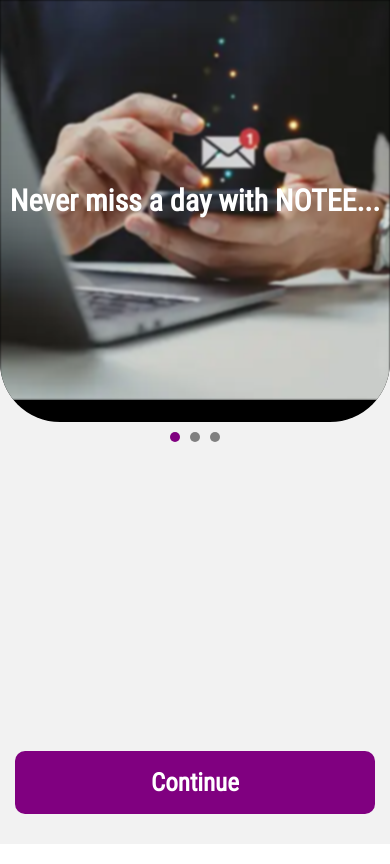
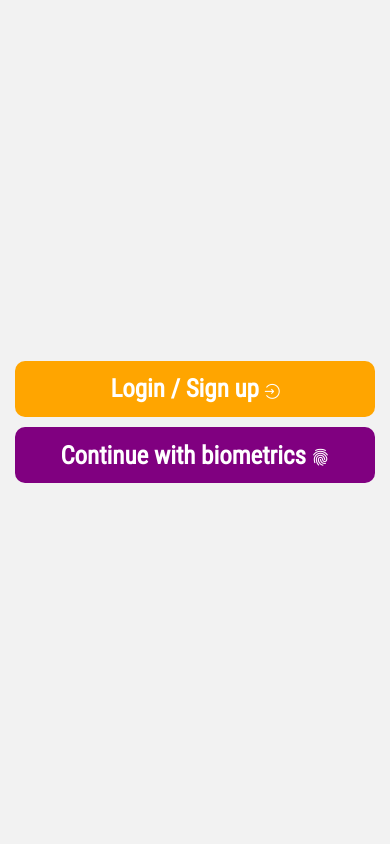
Before and after one commit to AdebayoBunmiSolomon/Noted, a React Native app: screen /Login in a window 390 px wide. Built offline with nearby package versions, Linux system fonts and the light colour scheme.

Commit message:
Login and sign up designs

```diff
--- a/src/components/Carousel.tsx
+++ b/src/components/Carousel.tsx
@@ -8,12 +8,13 @@
   ImageBackground,
   Dimensions,
 } from "react-native";
-import { carouselStyle } from "./ComponentStyle";
+import { carouselStyle } from "./style/ComponentStyle";
 import { StackActions } from "@react-navigation/native";
 import { useFonts } from "expo-font";
 
 const Carousel = ({ navigation }: any) => {
   const screenWidth = Dimensions.get("window").width;
+  const screenHeight = Dimensions.get("window").height;
   const [activeIndex, setActiveIndex] = useState(0);
   const flatListRef = useRef<FlatList>(null);
   const [text, setText] = useState("");
@@ -77,7 +78,7 @@
   }
 
   const clickMe = () => {
-    navigation.dispatch(StackActions.replace("Tab", {}));
+    navigation.dispatch(StackActions.replace("Login", {}));
   };
 
   const renderItem = ({ item, index }: any) => {
@@ -87,7 +88,7 @@
           blurRadius={1}
           source={item.image}
           style={{
-            height: 400,
+            height: screenHeight / 1.7,
             width: screenWidth,
             justifyContent: "center",
             alignItems: "center",
@@ -109,11 +110,10 @@
 
   const handleScroll = (event: any) => {
     const scrollPosition = event.nativeEvent.contentOffset.x;
-    //console.log(scrollPosition);
 
     const index = scrollPosition / screenWidth;
-    //console.log(index);
     setActiveIndex(index);
+    changeText(activeIndex)
   };
 
   const renderDotIndicators = () => {
@@ -145,7 +145,7 @@
   };
 
   return (
-    <SafeAreaView style={carouselStyle.container}>
+    <View style={carouselStyle.container}>
       <View style={carouselStyle.imageFlatListView}>
         <FlatList
           data={carouselData}
@@ -169,7 +169,7 @@
           <Text style={carouselStyle.buttonText}>Continue</Text>
         </TouchableOpacity>
       </View>
-    </SafeAreaView>
+    </View>
   );
 };
 
--- a/src/components/ComponentStyle.tsx
+++ b/src/components/style/ComponentStyle.tsx
@@ -6,7 +6,6 @@
 export const carouselStyle = StyleSheet.create({
   //styling goes here
   container: {
-    marginTop: Platform.OS === "android" ? 50 : 0,
     display: "flex",
     alignItems: "center",
   },
@@ -23,7 +22,7 @@
     display: "flex",
     justifyContent: "flex-end",
     alignItems: "center",
-    height: screenHeight / 2,
+    height: screenHeight / 2.05,
     width: screenWidth,
   },
   buttonText: {
@@ -35,7 +34,7 @@
   imageFlatListView: {
     display: "flex",
     backgroundColor: "black",
-    height: screenHeight / 2,
+    height: screenHeight / 1.7,
     overflow: "hidden",
     width: screenWidth,
     borderBottomLeftRadius: 60,
--- a/src/navigations/screen/Screen.tsx
+++ b/src/navigations/screen/Screen.tsx
@@ -2,20 +2,24 @@
 import { createNativeStackNavigator } from "@react-navigation/native-stack";
 import Carousel from "../../components/Carousel";
 import Tab from "../tab/Tab";
+import Login from "../../screens/pages/Login";
+import SignUp from "../../screens/pages/SignUp";
 
 const Stacks = createNativeStackNavigator();
 
 const Screen = () => {
   return (
     <Stacks.Navigator screenOptions={{ headerShown: false }}>
-      <Stacks.Screen name='Carousel' component={Carousel} />
+      <Stacks.Screen name="Carousel" component={Carousel} />
       <Stacks.Screen
-        name='Tab'
+        name="Tab"
         component={Tab}
         options={{
           animation: "slide_from_right",
         }}
       />
+      <Stacks.Screen name="Login" component={Login} />
+      <Stacks.Screen name="SignUp" component={SignUp} />
     </Stacks.Navigator>
   );
 };
--- a/src/screens/pages/Login.tsx
+++ b/src/screens/pages/Login.tsx
@@ -0,0 +1,47 @@
+import React from "react";
+import { SafeAreaView, View, Text, TouchableOpacity } from "react-native";
+import { loginStyle } from "./style/PagesStyle";
+import { useFonts } from "expo-font";
+import Icon from "react-native-vector-icons/AntDesign";
+import Icon2 from "react-native-vector-icons/Ionicons";
+import { StackActions } from "@react-navigation/native";
+
+const Login = ({ navigation }: any) => {
+  const [loaded] = useFonts({
+    "RobotoCondensed-Regular": require("../../../assets/fonts/RobotoCondensed-Regular.ttf"),
+  });
+
+  if (!loaded) {
+    return null;
+  }
+
+  const loginOrSignUp = () => {
+    navigation.dispatch(StackActions.replace("SignUp", {}));
+  };
+
+  return (
+    <SafeAreaView style={loginStyle.container}>
+      <View style={loginStyle.loginButtonView}>
+        <TouchableOpacity
+          style={loginStyle.loginButton}
+          onPress={loginOrSignUp}
+        >
+          <Text style={loginStyle.buttonText}>
+            Login / Sign up <Icon name="login" size={15} />
+          </Text>
+        </TouchableOpacity>
+      </View>
+
+      <View style={loginStyle.biometricsButtonView}>
+        <TouchableOpacity style={loginStyle.biometricsButton}>
+          <Text style={loginStyle.buttonText}>
+            Continue with biometrics{" "}
+            <Icon2 name="finger-print-sharp" size={18} />
+          </Text>
+        </TouchableOpacity>
+      </View>
+    </SafeAreaView>
+  );
+};
+
+export default Login;
--- /dev/null
+++ b/src/screens/pages/SignUp.tsx
@@ -0,0 +1,103 @@
+import React, { useRef } from "react";
+import {
+  SafeAreaView,
+  View,
+  Text,
+  TouchableOpacity,
+  TextInput,
+} from "react-native";
+import { signUpStyle } from "./style/PagesStyle";
+import Icon from "react-native-vector-icons/Ionicons";
+import PasswordIcon from "react-native-vector-icons/FontAwesome5";
+
+const SignUp = () => {
+  const ref_input2 = useRef<TextInput>(null);
+  const ref_input3 = useRef<TextInput>(null);
+  const ref_input4 = useRef<TextInput>(null);
+
+  return (
+    <SafeAreaView style={signUpStyle.container}>
+      <View style={signUpStyle.header}>
+        <View>
+          <TouchableOpacity style={signUpStyle.bckArrowBtn}>
+            <Text>
+              <Icon name="arrow-back" size={30} color={"purple"} />
+            </Text>
+          </TouchableOpacity>
+        </View>
+
+        <View style={signUpStyle.headerTextView}>
+          <Text style={signUpStyle.headerText}>Sign Up</Text>
+        </View>
+      </View>
+
+      <View style={signUpStyle.formView}>
+        <View>
+          <PasswordIcon name="user-lock" size={60} color={"purple"} />
+        </View>
+
+        <View style={signUpStyle.formTextInputView}>
+          <View>
+            <TextInput
+              autoFocus={true}
+              style={signUpStyle.formTextInput}
+              keyboardType={"number-pad"}
+              maxLength={1}
+              selectTextOnFocus={false}
+              secureTextEntry={true}
+              returnKeyType={"next"}
+              onSubmitEditing={() => ref_input2.current?.focus()}
+              blurOnSubmit={false}
+            />
+          </View>
+          <View>
+            <TextInput
+              style={signUpStyle.formTextInput}
+              keyboardType={"number-pad"}
+              maxLength={1}
+              selectTextOnFocus={false}
+              secureTextEntry={true}
+              returnKeyType={"next"}
+              onSubmitEditing={() => ref_input3.current?.focus()}
+              ref={ref_input2}
+            />
+          </View>
+          <View>
+            <TextInput
+              style={signUpStyle.formTextInput}
+              keyboardType={"number-pad"}
+              maxLength={1}
+              selectTextOnFocus={false}
+              secureTextEntry={true}
+              returnKeyType={"next"}
+              onSubmitEditing={() => ref_input4.current?.focus()}
+              ref={ref_input3}
+            />
+          </View>
+          <View>
+            <TextInput
+              style={signUpStyle.formTextInput}
+              keyboardType={"number-pad"}
+              maxLength={1}
+              selectTextOnFocus={false}
+              secureTextEntry={true}
+              returnKeyType={"next"}
+              onSubmitEditing={() => {
+                //do some actions here
+              }}
+              ref={ref_input4}
+            />
+          </View>
+        </View>
+
+        <View style={signUpStyle.registerBtnView}>
+          <TouchableOpacity style={signUpStyle.registerBtn}>
+            <Text style={signUpStyle.registerBtnText}>Register</Text>
+          </TouchableOpacity>
+        </View>
+      </View>
+    </SafeAreaView>
+  );
+};
+
+export default SignUp;
--- /dev/null
+++ b/src/screens/pages/style/PagesStyle.tsx
@@ -0,0 +1,131 @@
+import React from "react";
+import { BackHandler, Dimensions, Platform, StyleSheet } from "react-native";
+
+const screenHeight = Dimensions.get("window").height;
+const screenWidth = Dimensions.get("window").width;
+
+export const loginStyle = StyleSheet.create({
+  //Styling goes here...
+  container: {
+    display: "flex",
+    flex: 1,
+    justifyContent: "center",
+    alignItems: "center",
+  },
+  buttonText: {
+    color: "white",
+    fontSize: Platform.OS === "android" ? 17 : 25,
+    fontFamily: "RobotoCondensed-Regular",
+    fontWeight: "bold",
+  },
+  loginButtonView: {
+    display: "flex",
+    justifyContent: "center",
+    alignItems: "center",
+  },
+  loginButton: {
+    backgroundColor: "orange",
+    width: screenWidth - 30,
+    height: screenHeight / 15,
+    justifyContent: "center",
+    alignItems: "center",
+    borderRadius: 10,
+  },
+  biometricsButtonView: {
+    display: "flex",
+    justifyContent: "center",
+    alignItems: "center",
+    marginTop: 10,
+  },
+  biometricsButton: {
+    backgroundColor: "purple",
+    width: screenWidth - 30,
+    height: screenHeight / 15,
+    justifyContent: "center",
+    alignItems: "center",
+    borderRadius: 10,
+  },
+});
+
+export const signUpStyle = StyleSheet.create({
+  //Styling goes here...
+  container: {
+    marginTop: Platform.OS === "android" ? 50 : 0,
+    flex: 1,
+  },
+  header: {
+    display: "flex",
+    flexDirection: "row",
+  },
+  bckArrowBtn: {
+    backgroundColor: "whitesmoke",
+    height: 35,
+    justifyContent: "center",
+    alignItems: "center",
+    borderRadius: 17.5,
+    overflow: "hidden",
+    borderColor: "purple",
+    borderWidth: 1,
+    marginLeft: 10,
+  },
+  headerTextView: {
+    display: "flex",
+    justifyContent: "center",
+    alignItems: "center",
+    width: screenWidth,
+  },
+  headerText: {
+    paddingRight: screenWidth / 6,
+    color: "black",
+    fontSize: Platform.OS === "android" ? 20 : 25,
+    fontFamily: "RobotoCondensed-Regular",
+    fontWeight: "bold",
+  },
+  formView: {
+    display: "flex",
+    flex: 1,
+    flexDirection: "column",
+    alignItems: "center",
+    marginTop: screenHeight / 5,
+    gap: 25,
+  },
+  formTextInputView: {
+    display: "flex",
+    flexDirection: "row",
+    justifyContent: "center",
+    alignItems: "center",
+    marginTop: 10,
+    gap: 20,
+  },
+  formTextInput: {
+    borderWidth: 1.2,
+    borderColor: "black",
+    height: 40,
+    width: 40,
+    borderRadius: 10,
+    textAlign: "center",
+    color: "black",
+    fontSize: Platform.OS === "android" ? 20 : 25,
+    fontWeight: "bold",
+  },
+  registerBtnView: {
+    display: "flex",
+    justifyContent: "center",
+    alignItems: "center",
+    marginTop: 10,
+  },
+  registerBtn: {
+    backgroundColor: "orange",
+    width: screenWidth - 30,
+    height: 50,
+    justifyContent: "center",
+    alignItems: "center",
+    borderRadius: 10,
+  },
+  registerBtnText: {
+    color: "white",
+    fontSize: Platform.OS === "android" ? 17 : 25,
+    fontFamily: "RobotoCondensed-Regular",
+    fontWeight: "bold",
+  },
+});
--- a/src/screens/tabViews/HomePage/HomePage.tsx
+++ b/src/screens/tabViews/HomePage/HomePage.tsx
@@ -5,8 +5,6 @@
 
 const HomePage = () => {
   const [loaded] = useFonts({
-    "Roboto-Black": require("../../../../assets/fonts/Roboto-Black.ttf"),
-    "Roboto-Regular": require("../../../../assets/fonts/Roboto-Regular.ttf"),
     "RobotoCondensed-Regular": require("../../../../assets/fonts/RobotoCondensed-Regular.ttf"),
   });
 
```
Also changed, not shown: src/screens/pages/PagesStyle.tsx (deleted), src/screens/pages/ProfileSetup.tsx (deleted).
